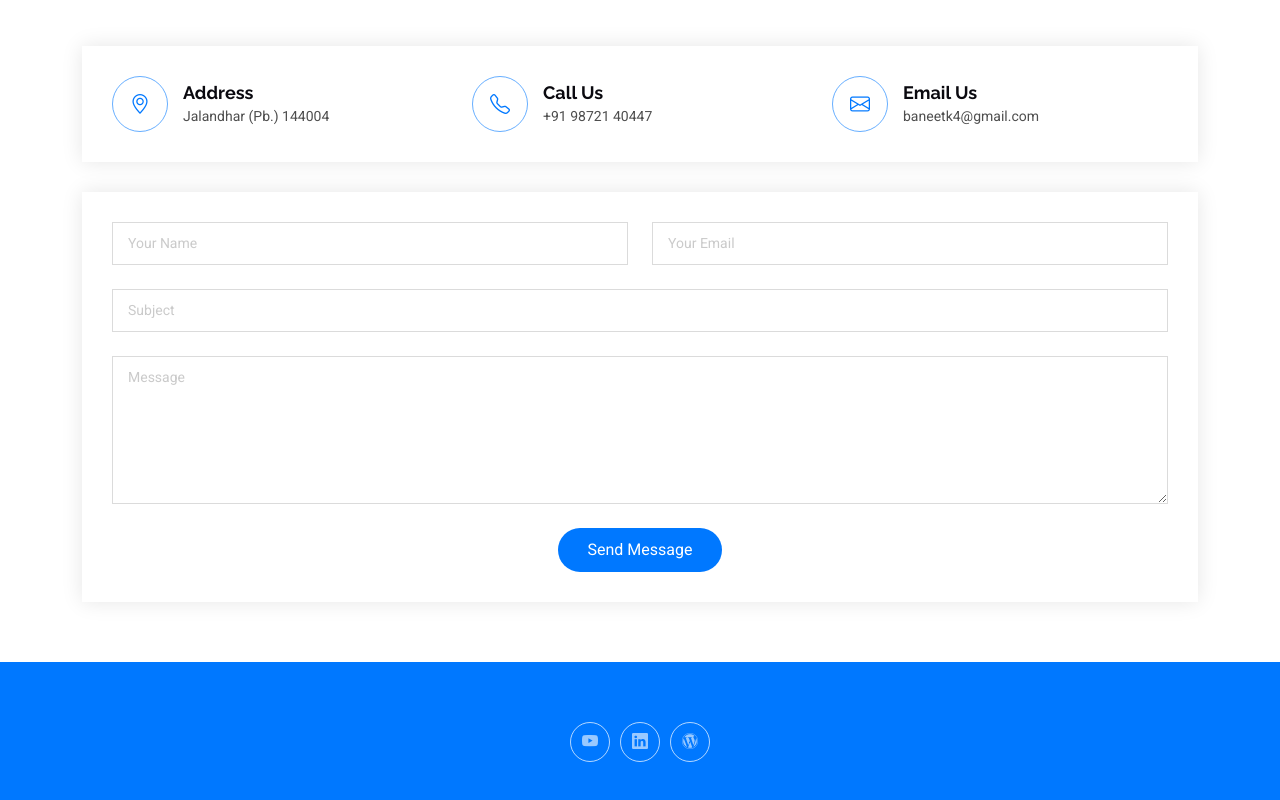
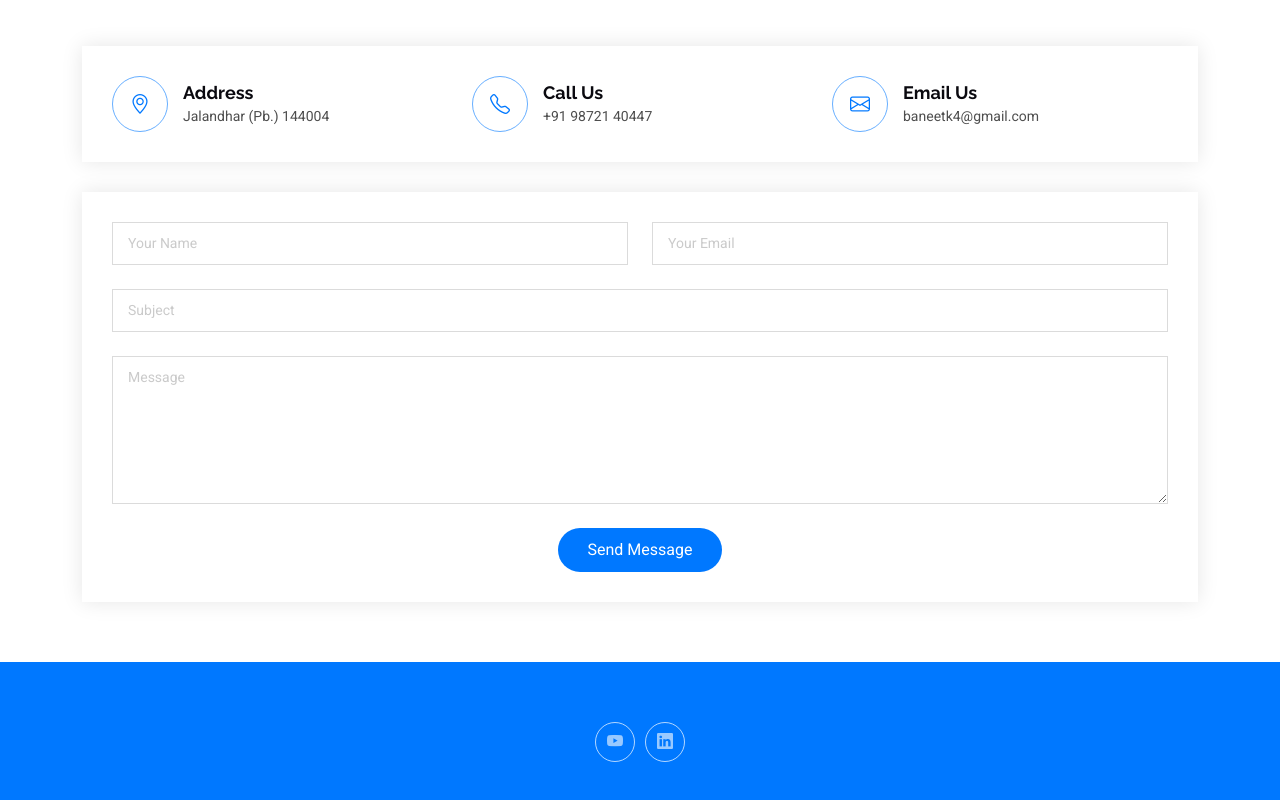
Before and after one commit to Baneetk4/Resume-Portfolio, a plain HTML site: page index.html in a window 1280 px wide. Shown: the part 5410-6210 px from the top of the page. Drawn offline with Linux system fonts and the light colour scheme.

Commit message:
Update index.html

```diff
--- a/index.html
+++ b/index.html
@@ -559,7 +559,6 @@
         <div class="social-links d-flex justify-content-center">
           <a href="https://www.youtube.com/channel/UCHc4K6huWkmx5U3jikukhOQ"><i class="bi bi-youtube"></i></a>
             <a href="https://www.linkedin.com/in/baneet-kumar-823abb77/"><i class="bi bi-linkedin"></i></a>
-            <a href="https://baneetkumar.wordpress.com/"><i class="bi bi-wordpress"></i></a>
         </div>
 
       </div>
```
